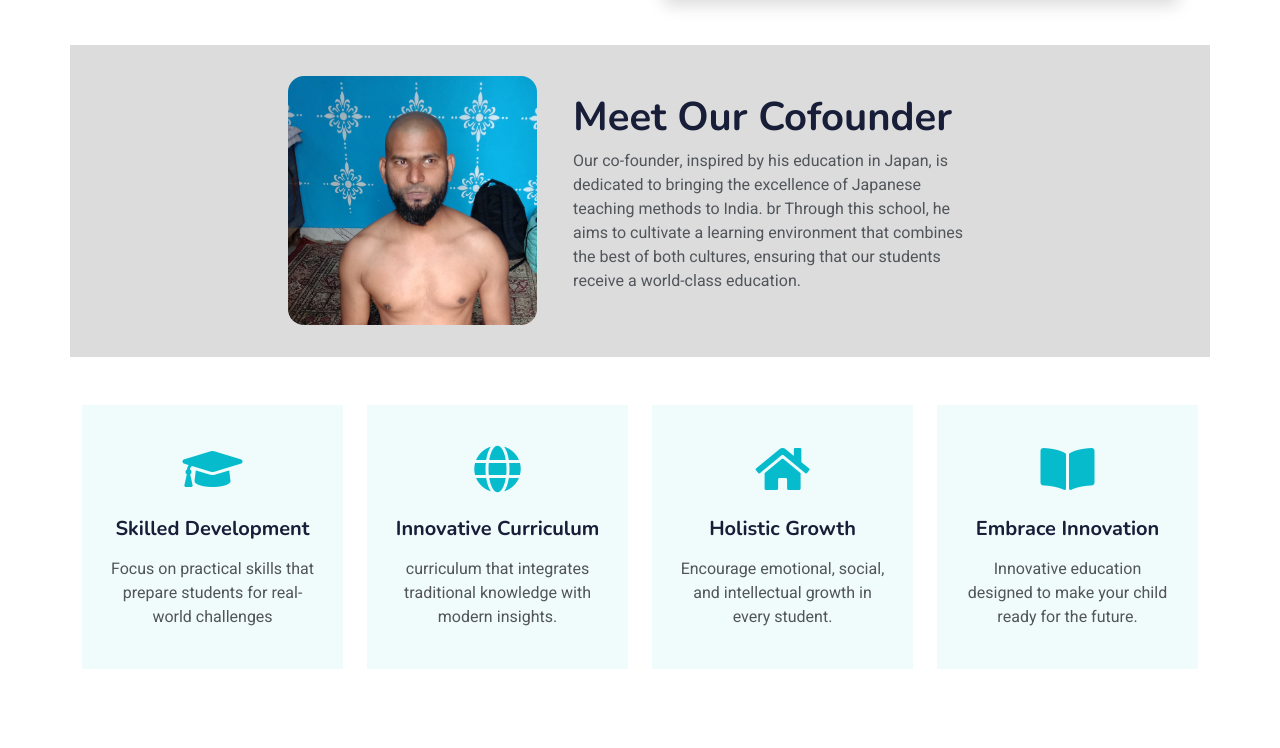
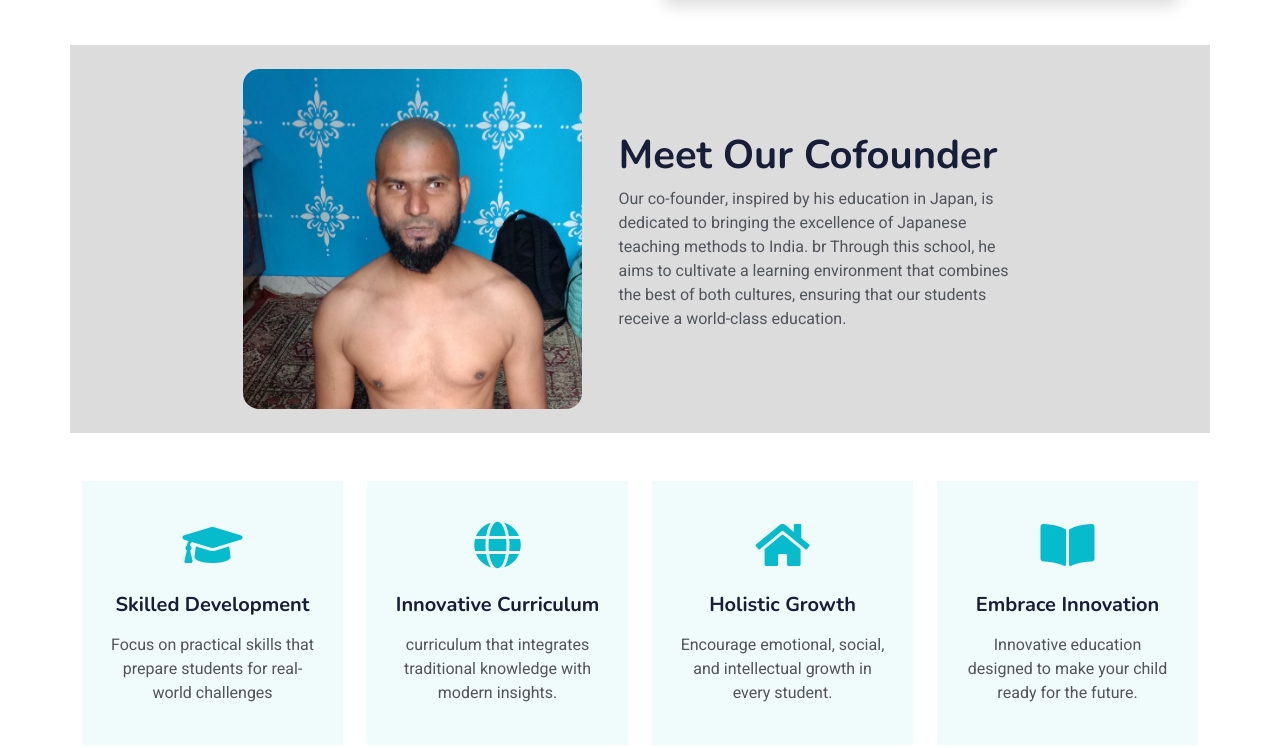
Before and after one commit to Rahulosho/elearning-html-template, a plain HTML site: page about.html in a window 1280 px wide. Shown: the part 985-1733 px from the top of the page. Drawn offline with nearby package versions, Linux system fonts and the light colour scheme.

Commit message:
change in layout

```diff
--- a/about.html
+++ b/about.html
@@ -141,11 +141,11 @@
     <div class="container ">
         <div class="row p-lg-4 justify-content-center align-items-center" style="background-color: gainsboro;">
 
-            <div class="col-4 col-md-3">
+            <div class="col-lg-4 col-md-3">
                 <img class="w-100 round-img" src="./img/allahu.jpg" alt="">
             </div>
 
-            <div class="col-5 p-4">
+            <div class="col-lg-5 p-4">
                 <h1>Meet Our Cofounder</h1>
                 <p>Our co-founder, inspired by his education in Japan, is dedicated to
                      bringing the excellence of Japanese teaching methods to India. br Through
```
